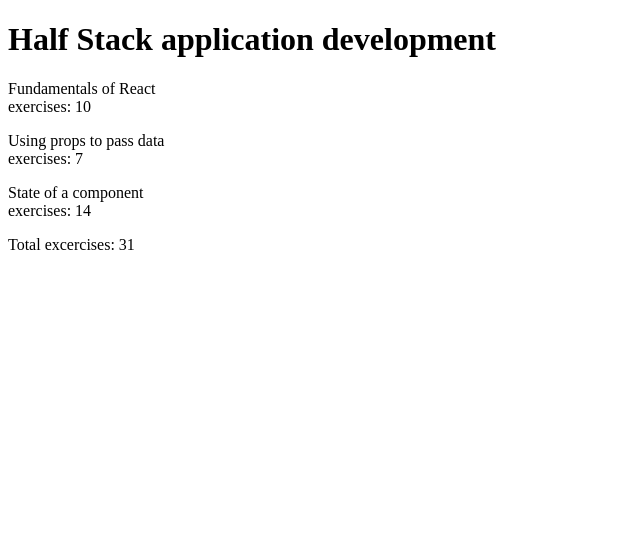
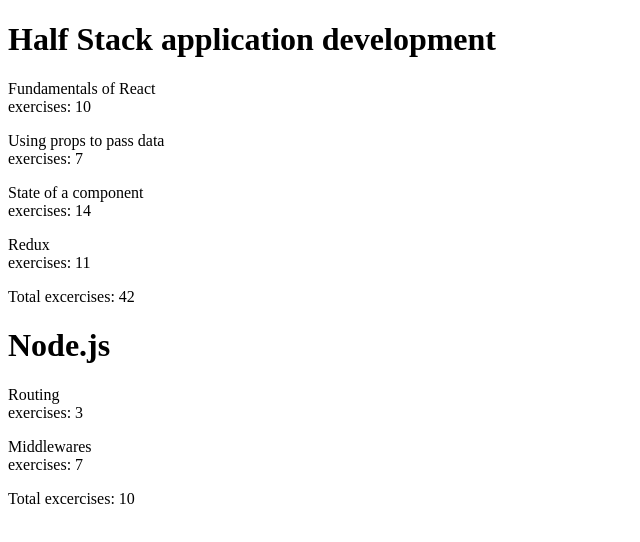
Before and after one commit to MaRo727/osa0THT, a React (Create React App) app in the folder 2.2/: page / in a window 1280 px wide. Shown: the top 542 px of the page, without its empty margins (0-640 px from the left). Built offline with nearby package versions, Linux system fonts and the light colour scheme.

Commit message:
2.4 valmis

```diff
--- a/2.2/src/App.jsx
+++ b/2.2/src/App.jsx
@@ -20,6 +20,7 @@
         }
       </div>
       )
+
 }
 
 const Total = (props) => {
@@ -34,15 +35,21 @@
 const Course = (props) => {
   return (
     <div>
-    <Header course={props.course} />
-    <Content parts={props.course.parts} />
-    <Total course={props.course} />
+      {
+      props.course.map(section =>
+        <div>
+          <Header course={section} />
+          <Content parts={section.parts} />
+          <Total course={section} />
+        </div>
+        )}
   </div>
   )
 }
 
 const App = () => {
-  const course = {
+  const course = [
+    {
       name: 'Half Stack application development',
       id: 1,
       parts: [
@@ -61,11 +68,34 @@
           exercises: 14,
           id: 3
         },
+        {
+          name: 'Redux',
+          exercises: 11,
+          id: 4
+        }
+      ]
+    },
+    {
+      name: 'Node.js',
+      id: 2,
+      parts: [
+        {
+          name: 'Routing',
+          exercises: 3,
+          id: 1
+        },
+        {
+          name: 'Middlewares',
+          exercises: 7,
+          id: 2
+        }
       ]
     }
+  ]
+
   return (
     <div>
-      <Course course={course} />
+      <Course course={course}/>
     </div>
   )
 }
```
Also changed, not shown: 1 other file (tests, documents, lock files or other folders). Lines whose indentation alone changed are shown as unchanged.
